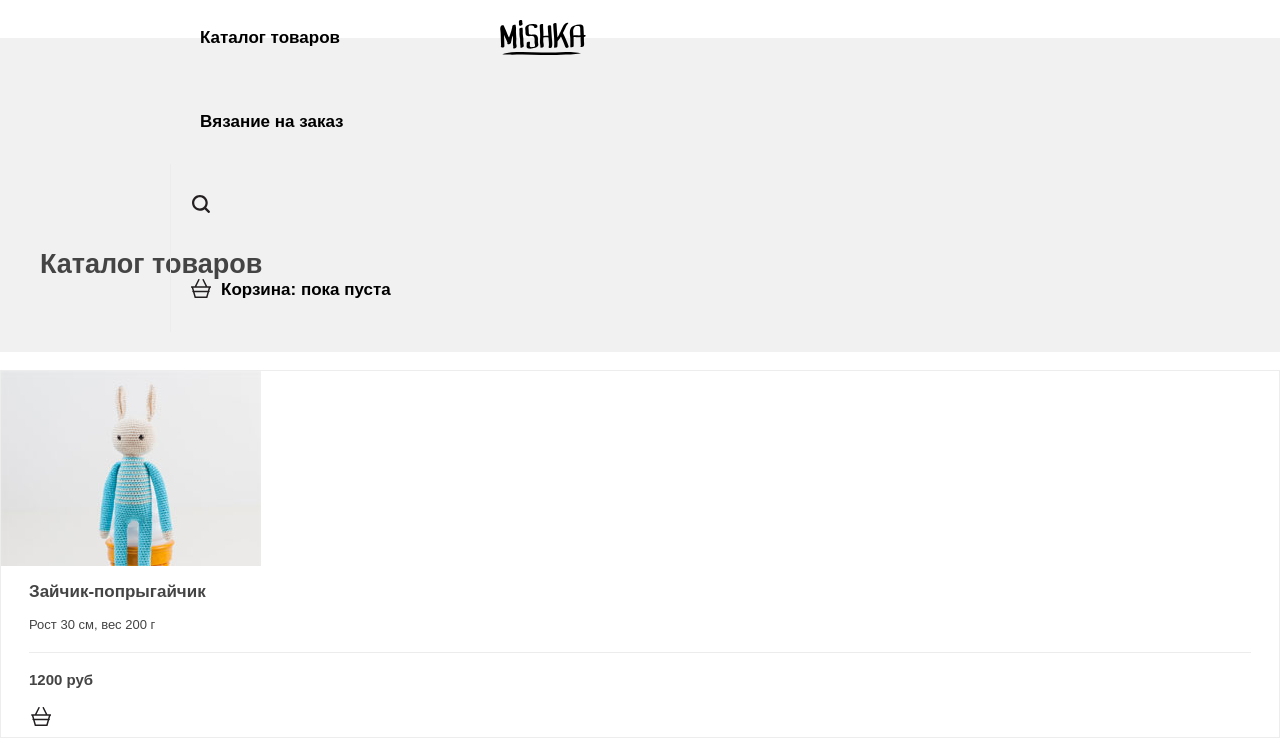
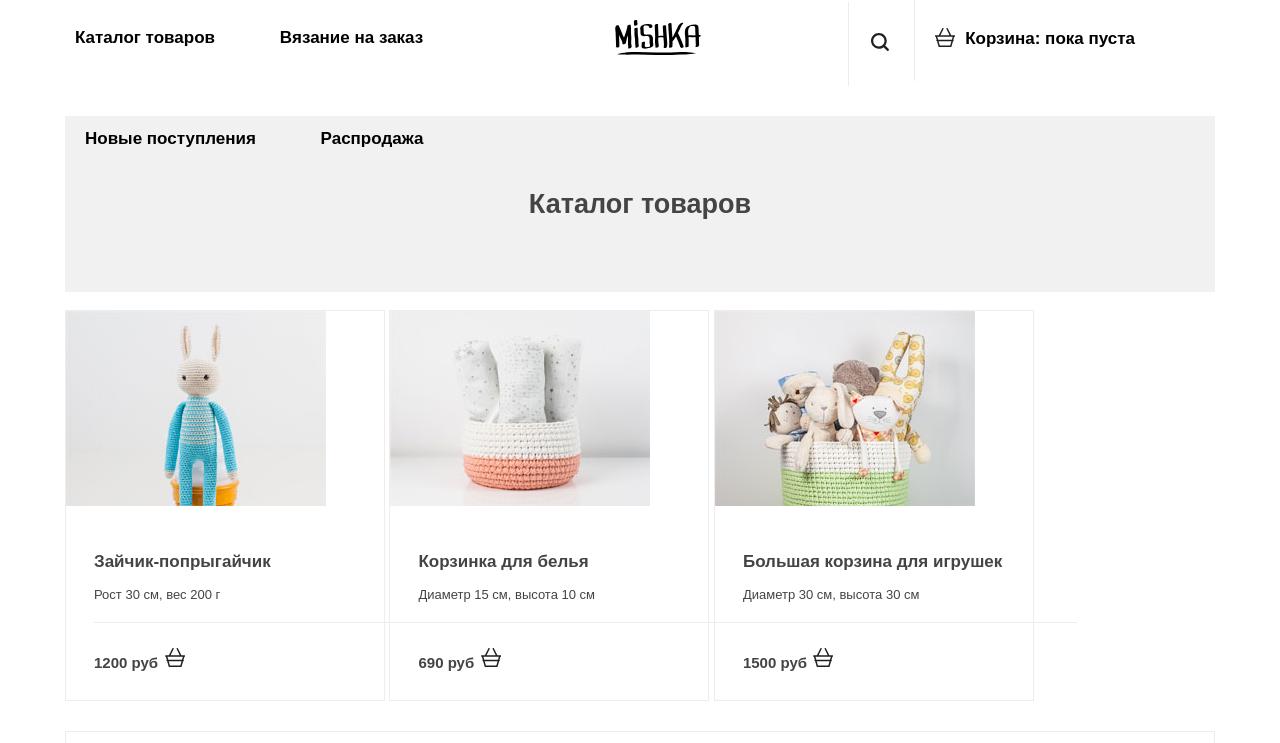
Before and after one commit to enelizarova/Mishka, a website: page catalogue.html in a window 1280 px wide. Shown: the top 743 px of the page. Drawn offline with nearby package versions, Linux system fonts and the light colour scheme; files that its build step writes are made by us from their sources.

Commit message:
adaptive catalogue

```diff
--- a/catalogue.html
+++ b/catalogue.html
@@ -6,30 +6,43 @@
     <link href="css/style.css" rel="stylesheet">
   </head>
   <body>
-    <header class="main-header">
-      <a href="index.html" class="main-header__logo">
+  <div class="content-wrapper">
+      <div class="content-container content-container--main-header">
+        <header class="main-header clearfix">
+          <div class="main-header__logo">
             <img src="img/logo-mobile.svg" width="86" height="35">
-      </a>
+          </div>
           <nav class="main-nav main-nav--opened">
-        <a class="main-nav__btn"></a>
-        <div class="main-nav__container">
-          <ul class="main-nav__items">
-            <li>
-              <a href="#" class="main-nav__item">Каталог товаров</a>
+            <button class="main-nav__btn"></button>
+            <div class="main-nav__container clearfix">
+              <ul class="main-nav__items main-nav__items--global">
+                <li class="main-nav__list">
+                  <a href="catalogue.html" class="main-nav__item main-nav__item--global">Каталог товаров</a>
                 </li>
-            <li>
-              <a href="form.html" class="main-nav__item">Вязание на заказ</a>
+                <li class="main-nav__list">
+                  <a href="form.html" class="main-nav__item main-nav__item--global">Вязание на заказ</a>
                 </li>
-            <li>
+              </ul>
+              <ul class="main-nav__items main-nav__items--user">
+                <li class="main-nav__list">
                   <a href="#" class="main-nav__item main-nav__item--search">Поиск по сайту</a>
                 </li>
-            <li>
+                <li class="main-nav__list">
                   <a href="#"  class="main-nav__item main-nav__item--cart">Корзина: пока пуста</a>
+                </li>
+              </ul>
+              <ul class="main-nav__items main-nav__items--more">
+                <li class="main-nav__list">
+                  <a href="" class="main-nav__item main-nav__item--new">Новые поступления</a>
+                </li>
+                <li class="main-nav__list">
+                  <a href="" class="main-nav__item main-nav__item--sale">Распродажа</a>
                 </li>
               </ul>
             </div>
           </nav>
         </header>
+      </div>
     <main>
       <div class="main-container">
         <h1 class="page-name">Каталог товаров</h1>
@@ -39,10 +52,14 @@
               <img src="img/photo-1-mobile@1x.jpg" width="260" height="195">
             </a>
             <div class="product__wrapper">
+              <div class="product__info">
                 <a class="product__name">Зайчик-попрыгайчик</a>
                 <p class="product__parameters">Рост 30 см, вес 200 г</p>
+              </div>
+              <div class="product__pay-info">
                 <p class="product__price">1200 руб</p>
                 <a class="product__cart" href=""></a>
+              </div>
             </div>
           </div>
           <div class="product">
@@ -78,21 +95,21 @@
         </div>
       </div>
     </main>
+    </div>
       <footer class="main-footer">
+      <div class="content-container">
+        <div class="main-footer__logo">
+          <img src="img/logo-mobile.svg" width="100" height="35">
+        </div>
         <div class="socials">
-        <div class="socials__link socials__link--inst">
-          <a href="#"></a>
-        </div>
-        <div class="socials__link socials__link--fb">
-          <a href="#"></a>
-        </div>
-        <div class="socials__link socials__link--tw">
-          <a href="#"></a>
-        </div>
+          <a href="#" class="socials__link socials__link--inst"></a>
+          <a href="#" class="socials__link socials__link--fb"></a>
+          <a href="#" class="socials__link socials__link--tw"></a>
         </div>
         <div class="developer">
-        <p>Разработано</p>
+          <p class="developer__intro">Разработано</p>
           <a href="#" class="developer__link"></a>
+        </div>
         </div>
       </footer>
   </body>
--- a/less/global.less
+++ b/less/global.less
@@ -150,7 +150,17 @@ html {
     width: 200px;
     margin: 0 auto;
   }
-  .main-footer__logo,
+  .product__pic,
+  .product__wrapper {
+    display: inline-block;
+    vertical-align: top;
+    width: 334px;
+  }
+  .product__price,
+  .product__cart {
+    display: inline-block;
+  }
+  .mai-footer__logo,
   .socials,
   .developer {
     display: inline-block;
@@ -189,6 +199,9 @@ html {
   .main-nav__items--user {
     margin-top: -100px;
   }
+  .catalogue-item {
+    width: 525px;
+  }
   .good-of-week__offers-name {
     left: 90px;
   }
@@ -211,14 +224,21 @@ html {
     display: inline-block;
     width: 350px;
     margin-right: -4px;
+    vertical-align: top;
   }
   .contacts__map {
     display: inline-block;
     margin-right: -4px;
     width: 525px;
+    vertical-align: top;
   }
   .contacts__title::after {
     left: -70px;
+  }
+  .product {
+    display: inline-block;
+    vertical-align: top;
+    width: 318px;
   }
 }
 .main-footer {
--- a/less/page-name.less
+++ b/less/page-name.less
@@ -1,6 +1,7 @@
 .page-name {
-    font-size: @big-text;
-    line-height: 30px;
-    padding: 73px 40px;
-    background: @background-color;
+  font-size: @big-text;
+  line-height: 30px;
+  padding: 73px 40px;
+  background: @background-color;
+  text-align: center;
 }
```
Also changed, not shown: index.html (+1 -1 lines). Lines whose indentation alone changed are shown as unchanged.
